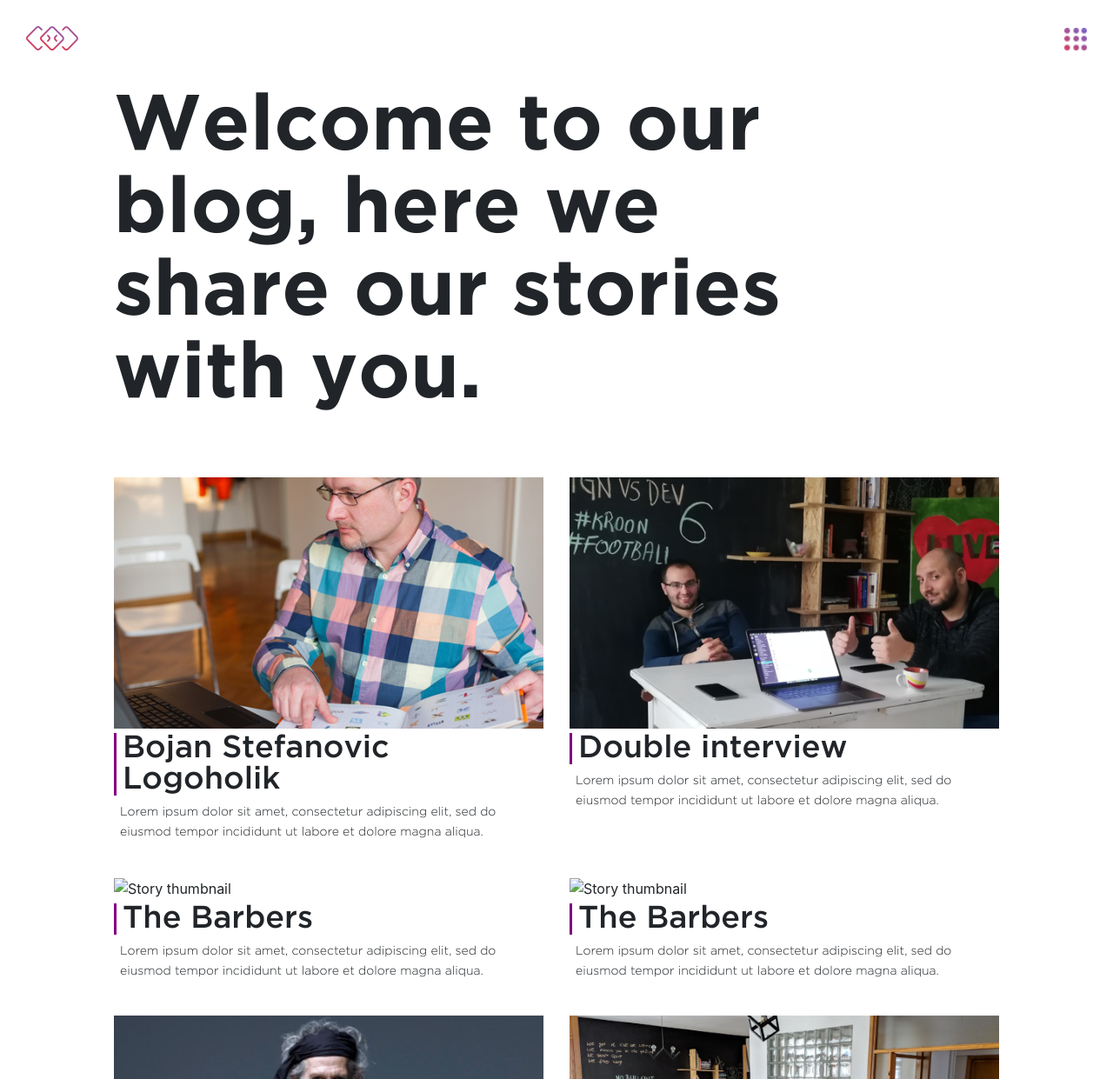
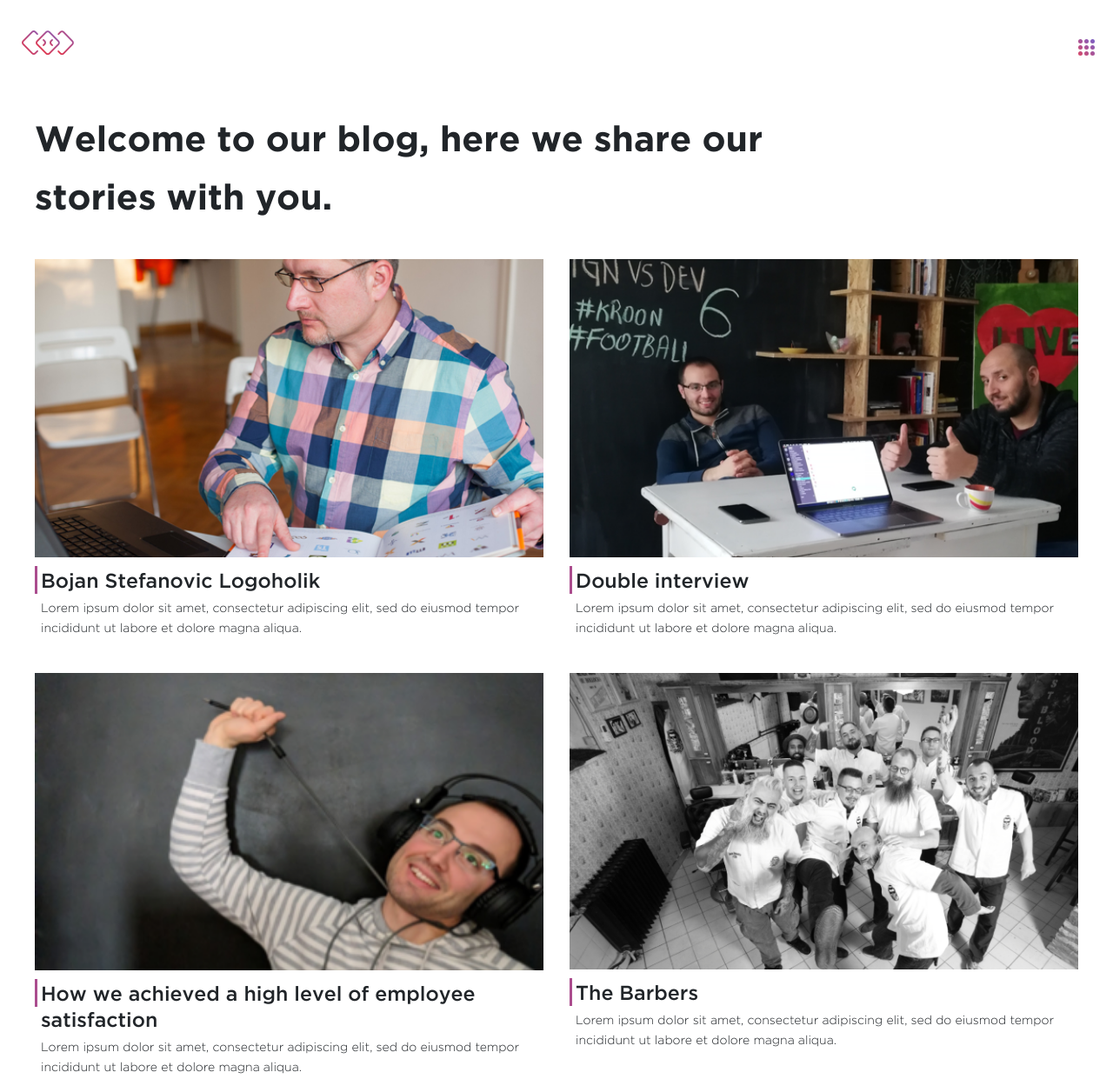
Before and after one commit to marijaVukovic/test-fe-dev, a plain HTML site: page index.html in a window 1280 px wide. Shown: the top 1241 px of the page at 87% size. Drawn offline with nearby package versions, Linux system fonts and the light colour scheme.

Commit message:
refactoring and added x menu

```diff
--- a/index.html
+++ b/index.html
@@ -12,68 +12,144 @@
 <body>
   <div class="navbar">
     <img src="./logo.png" alt="logo" class="logo" />
-    <img src="./menu.png" alt="menu" class="menu" />
+    <div id="x-menu" onclick="clickHandler()">
+      <svg class="outer-dots" xmlns="http://www.w3.org/2000/svg" xmlns:xlink="http://www.w3.org/1999/xlink" x="0px"
+        y="0px" enable-background="new 0 0 31 31" version="1.1" viewBox="0 0 31 31" xml:space="preserve">
+        <defs>
+          <circle id="SVG_circle_1" cx="8.5" cy="8.5" r="2.5" fill="none" />
+          <circle id="SVG_circle_3" cx="22.5" cy="8.5" r="2.5" fill="none" />
+          <circle id="SVG_circle_5" cx="15.5" cy="15.5" r="2.5" fill="none" />
+          <circle id="SVG_circle_7" cx="8.5" cy="22.5" r="2.5" fill="none" />
+          <circle id="SVG_circle_9" cx="22.5" cy="22.5" r="2.5" fill="none" />
+        </defs>
+        <clipPath id="SVG_mask_circle_1">
+          <use overflow="visible" xlink:href="#SVG_circle_1" />
+        </clipPath>
+        <clipPath id="SVG_mask_circle_3">
+          <use overflow="visible" xlink:href="#SVG_circle_3" />
+        </clipPath>
+        <clipPath id="SVG_mask_circle_5">
+          <use overflow="visible" xlink:href="#SVG_circle_5" />
+        </clipPath>
+        <clipPath id="SVG_mask_circle_7">
+          <use overflow="visible" xlink:href="#SVG_circle_7" />
+        </clipPath>
+        <clipPath id="SVG_mask_circle_9">
+          <use overflow="visible" xlink:href="#SVG_circle_9" />
+        </clipPath>
+        <linearGradient id="SVG_gradient_red_violet" x1="24" x2="7" y1="7" y2="24" gradientUnits="userSpaceOnUse">
+          <stop offset="0" style="stop-color:#7D5FC3" />
+          <stop offset="1" style="stop-color:#D3496D" />
+        </linearGradient>
+        <rect width="31" height="31" fill="url(#SVG_gradient_red_violet)" clip-path="url(#SVG_mask_circle_1)" />
+        <rect width="31" height="31" fill="url(#SVG_gradient_red_violet)" clip-path="url(#SVG_mask_circle_3)" />
+        <rect width="31" height="31" fill="url(#SVG_gradient_red_violet)" clip-path="url(#SVG_mask_circle_5)" />
+        <rect width="31" height="31" fill="url(#SVG_gradient_red_violet)" clip-path="url(#SVG_mask_circle_7)" />
+        <rect width="31" height="31" fill="url(#SVG_gradient_red_violet)" clip-path="url(#SVG_mask_circle_9)" />
+      </svg>
+      <svg class="inner-dots" xmlns="http://www.w3.org/2000/svg" xmlns:xlink="http://www.w3.org/1999/xlink" x="0px"
+        y="0px" enable-background="new 0 0 31 31" version="1.1" viewBox="0 0 31 31" xml:space="preserve">
+        <defs>
+          <circle id="SVG_circle_2" cx="15.5" cy="8.5" r="2.5" fill="none" />
+          <circle id="SVG_circle_4" cx="8.5" cy="15.5" r="2.5" fill="none" />
+          <circle id="SVG_circle_6" cx="22.5" cy="15.5" r="2.5" fill="none" />
+          <circle id="SVG_circle_8" cx="15.5" cy="22.5" r="2.5" fill="none" />
+        </defs>
+        <clipPath id="SVG_mask_circle_2">
+          <use overflow="visible" xlink:href="#SVG_circle_2" />
+        </clipPath>
+        <clipPath id="SVG_mask_circle_4">
+          <use overflow="visible" xlink:href="#SVG_circle_4" />
+        </clipPath>
+        <clipPath id="SVG_mask_circle_6">
+          <use overflow="visible" xlink:href="#SVG_circle_6" />
+        </clipPath>
+        <clipPath id="SVG_mask_circle_8">
+          <use overflow="visible" xlink:href="#SVG_circle_8" />
+        </clipPath>
+        <linearGradient id="SVG_gradient_red_violet" x1="24" x2="7" y1="7" y2="24" gradientUnits="userSpaceOnUse">
+          <stop offset="0" style="stop-color:#7D5FC3" />
+          <stop offset="1" style="stop-color:#D3496D" />
+        </linearGradient>
+        <rect width="31" height="31" fill="url(#SVG_gradient_red_violet)" clip-path="url(#SVG_mask_circle_2)" />
+        <rect width="31" height="31" fill="url(#SVG_gradient_red_violet)" clip-path="url(#SVG_mask_circle_4)" />
+        <rect width="31" height="31" fill="url(#SVG_gradient_red_violet)" clip-path="url(#SVG_mask_circle_6)" />
+        <rect width="31" height="31" fill="url(#SVG_gradient_red_violet)" clip-path="url(#SVG_mask_circle_8)" />
+      </svg>
+    </div>
   </div>
   <div class="container-fluid">
     <p class="header">Welcome to our blog, here we share our stories with you.</p>
     <div class="story-container">
       <div class="row">
         <div class="col-xs-12 col-md-6 col-lg-6 story">
+          <div class="story-thumbnail_wrapper">
             <img src="images/1.png" alt="Story thumbnail" class="story-thumbnail" />
+          </div>
           <div class="story-body">
-            <div class="story-title_wrapper">
+            <div class="story-title_wrapper"></div>
+            <p class="story-separator"></p>
             <p class="story-title">Bojan Stefanovic Logoholik</p>
-            </div>
             <p class="story-content">Lorem ipsum dolor sit amet, consectetur adipiscing elit, sed do eiusmod tempor
               incididunt ut labore et dolore magna aliqua.</p>
           </div>
         </div>
         <div class="col-xs-12 col-md-6 col-lg-6 story">
+          <div class="story-thumbnail_wrapper">
             <img src="images/2.png" alt="Story thumbnail" class="story-thumbnail" />
+          </div>
           <div class="story-body">
-            <div class="story-title_wrapper">
+            <div class="story-title_wrapper"></div>
+            <p class="story-separator"></p>
             <p class="story-title">Double interview</p>
-            </div>
             <p class="story-content">Lorem ipsum dolor sit amet, consectetur adipiscing elit, sed do eiusmod tempor
               incididunt ut labore et dolore magna aliqua.</p>
           </div>
         </div>
         <div class="col-xs-12 col-md-6 col-lg-6 story">
-          <img src="images/3 i 4.png" alt="Story thumbnail" class="story-thumbnail" />
+          <div class="story-thumbnail_wrapper">
+            <img src="images/3.png" alt="Story thumbnail" class="story-thumbnail" />
+          </div>
           <div class="story-body">
-            <div class="story-title_wrapper">
-              <p class="story-title">The Barbers</p>
-            </div>
+            <div class="story-title_wrapper"></div>
+            <p class="story-separator"></p>
+            <p class="story-title">How we achieved a high level of employee satisfaction</p>
             <p class="story-content">Lorem ipsum dolor sit amet, consectetur adipiscing elit, sed do eiusmod tempor
               incididunt ut labore et dolore magna aliqua.</p>
           </div>
         </div>
         <div class="col-xs-12 col-md-6 col-lg-6 story">
-          <img src="images/3 i 4.png" alt="Story thumbnail" class="story-thumbnail" />
+          <div class="story-thumbnail_wrapper">
+            <img src="images/4.png" alt="Story thumbnail" class="story-thumbnail" />
+          </div>
           <div class="story-body">
-            <div class="story-title_wrapper">
+            <div class="story-title_wrapper"></div>
+            <p class="story-separator"></p>
             <p class="story-title">The Barbers</p>
-            </div>
             <p class="story-content">Lorem ipsum dolor sit amet, consectetur adipiscing elit, sed do eiusmod tempor
               incididunt ut labore et dolore magna aliqua.</p>
           </div>
         </div>
         <div class="col-xs-12 col-md-6 col-lg-6 story">
+          <div class="story-thumbnail_wrapper">
             <img src="images/5.png" alt="Story thumbnail" class="story-thumbnail" />
+          </div>
           <div class="story-body">
-            <div class="story-title_wrapper">
+            <div class="story-title_wrapper"></div>
+            <p class="story-separator"></p>
             <p class="story-title">How to Find an Agency That Builds Satisfaction</p>
-            </div>
             <p class="story-content">Lorem ipsum dolor sit amet, consectetur adipiscing elit, sed do eiusmod tempor
               incididunt ut labore et dolore magna aliqua.</p>
           </div>
         </div>
         <div class="col-xs-12 col-md-6 col-lg-6 story">
+          <div class="story-thumbnail_wrapper">
             <img src="images/6.png" alt="Story thumbnail" class="story-thumbnail" />
+          </div>
           <div class="story-body">
-            <div class="story-title_wrapper">
+            <div class="story-title_wrapper"></div>
+            <p class="story-separator"></p>
             <p class="story-title">Discovery phase</p>
-            </div>
             <p class="story-content">Lorem ipsum dolor sit amet, consectetur adipiscing elit, sed do eiusmod tempor
               incididunt ut labore et dolore magna aliqua.</p>
           </div>
--- a/scripts/main.js
+++ b/scripts/main.js
@@ -0,0 +1,4 @@
+// Menu function
+function clickHandler() {
+  document.getElementById('x-menu').classList.toggle('active');
+}
--- a/styles/main.css
+++ b/styles/main.css
@@ -18,7 +18,7 @@
 }
 
 .header {
-  font-size: 26px;
+  font-size: 1.6em;
   line-height: 39px;
   font-family: "GothamBold", Helvetica, sans-serif;
   width: 80%;
@@ -28,31 +28,200 @@
   margin-bottom: 10px;
 }
 
+.story-thumbnail_wrapper {
+  overflow: hidden;
+}
+
+.story:hover img {
+  transform: scale(1.2);
+}
+
+.story:hover .story-separator {
+  margin-top: 18px;
+}
+
 .story-thumbnail {
   width: 100%;
+  transition: transform .5s ease;
 }
 
-.story-title_wrapper {
-  border-left: 2px solid purple;
-  margin: 5px 0;
+.story-separator {
+  border-left: 3px solid #AB4D8E;
+  margin-top: 5px;
+  height: 25px;
+  position: absolute;
 }
 
 .story-title {
   font-family: "GothamMedium", Helvetica, sans-serif;
-  font-size: 18px;
+  font-size: 1.10em;
   line-height: 26px;
   margin-left: 7px;
-  margin-bottom: 6px;
+  margin-bottom: 2px;
+  padding-top: 5px;
 }
 
 .story-content {
   padding: 0 7px;
   font-family: "GothamLight", Helvetica, sans-serif;
-  font-size: 12px;
+  font-size: 1em;
   line-height: 21px;
 }
 
-/* Fonts */
+/* Menu */
+
+#x-menu {
+      position: relative;
+      width: 21px;
+      height: 21px;
+      overflow: visible;
+      cursor: pointer;
+    }
+
+    #x-menu svg {
+      position: absolute;
+      top: -5;
+      left: -5;
+      width: 31px;
+      height: 31px;
+      transform-origin: 50% 50%;
+      transition: transform 0.2s ease-in-out;
+    }
+
+    #x-menu:hover svg {
+      transform: scale(1.21);
+    }
+
+    #x-menu.active > .outer-dots {
+      transform: rotate(90deg);
+    }
+
+    #x-menu.active > .inner-dots {
+      transform: scale(0.707) rotate(45deg);
+    }
+
+    #x-menu.active:hover > .outer-dots {
+      transform: scale(1.21) rotate(90deg);
+    }
+
+    #x-menu.active:hover > .inner-dots {
+      transform: scale(0.855) rotate(45deg); /*   0.7 * 1.21 = 0.855   */
+    }
+
+
+/* Media Queries */
+
+
+@media (min-width: 768px) {
+
+  .navbar {
+    padding: 25px !important;
+  }
+
+  .container-fluid {
+    padding-left: 40px !important;
+    padding-right: 40px !important;
+  }
+
+  .story {
+    margin-bottom: 25px;
+  }
+
+  .header {
+    width: 80%;
+    font-size: 2.55em;
+    line-height: 67px;
+    margin-bottom: 35px;
+  }
+
+  .story-separator {
+    margin-top: 10px;
+    height: 32px;
+  }
+
+  .story-title {
+    font-size: 1.45em;
+    line-height: 30px;
+    padding-top: 14px;
+  }
+
+  .story-content {
+    font-size: 0.875em;
+    line-height: 23px;
+  }
+
+  .logo {
+    width: 60px;
+  }
+
+  .x-menu {
+    width: 26px;
+  }
+
+
+}
+
+@media (min-width: 992px) {
+  .header {
+    width: 70%;
+ }
+
+}
+
+@media (min-width: 1600px) {
+  .container-fluid {
+    padding-left: 60px !important;
+    padding-right: 60px !important;
+    width: 85% !important;
+  }
+
+  .navbar {
+    margin-bottom: 100px;
+    padding: 30px !important;
+
+    /* margin: auto; */
+  }
+
+  .logo {
+    width: 60px;
+  }
+
+  .x-menu {
+    width: 26px;
+  }
+
+  .logo, .x-menu {
+    cursor: pointer;
+  }
+
+  .header {
+    font-size: 5.50em;
+    line-height: 95px;
+    letter-spacing: 0.3px;
+    margin-bottom: 70px;
+  }
+
+  .story-title {
+    font-size: 2.25em;
+    line-height: 36px;
+    margin-left: 20px;
+    padding-top: 27px;
+    margin-bottom: 20px;
+  }
+
+  .story-content {
+    font-size: 1.25em;
+    margin-left: 15px;
+  }
+
+  .story-separator {
+    height: 55px;
+    margin-top: 16px;
+  }
+
+ }
+
+ /* Fonts */
 
 @font-face {
   font-family: 'GothamLight';
@@ -83,92 +252,3 @@
        url('../fonts/GothamBold/GothamBold.ttf')  format('truetype'), /* Safari, Android, iOS */
        url('../fonts/GothamBold/GothamBold.svg#svgFontName') format('svg'); /* Legacy iOS */
 }
-
-/* Media Queries */
-
-
-@media (min-width: 768px) {
-
-  .navbar {
-    padding: 25px !important;
-  }
-
-  .container-fluid {
-    padding-left: 40px !important;
-    padding-right: 40px !important;
-  }
-
-  .story {
-    margin-bottom: 25px;
-  }
-
-  .header {
-    width: 80%;
-    font-size: 42px;
-    line-height: 67px;
-    margin-bottom: 35px;
-  }
-
-  .story-title {
-    font-size: 23px;
-    line-height: 30px;
-  }
-
-  .story-content {
-    font-size: 14px;
-    line-height: 23px;
-  }
-
-  .logo {
-    width: 60px;
-  }
-
-  .menu {
-    width: 26px;
-  }
-
-
-}
-
-@media (min-width: 1200px) {
-  .container-fluid {
-    padding-left: 60px !important;
-    padding-right: 60px !important;
-    width: 1138px !important;
-  }
-
-  .navbar {
-    margin-bottom: 100px;
-    padding: 30px !important;
-    margin: auto;
-  }
-
-  .logo {
-    width: 60px;
-  }
-
-  .menu {
-    width: 26px;
-  }
-
-  .logo, .menu {
-    cursor: pointer;
-  }
-
-  .header {
-    font-size: 90px;
-    line-height: 95px;
-    letter-spacing: 0.3px;
-    margin-bottom: 70px;
-  }
-
-  .story-title {
-    font-size: 36px;
-    line-height: 36px;
-  }
-
-  .story-title_wrapper {
-    border-left: 3px solid purple;
-  }
-
- }
```
Lines whose indentation alone changed are shown as unchanged.
